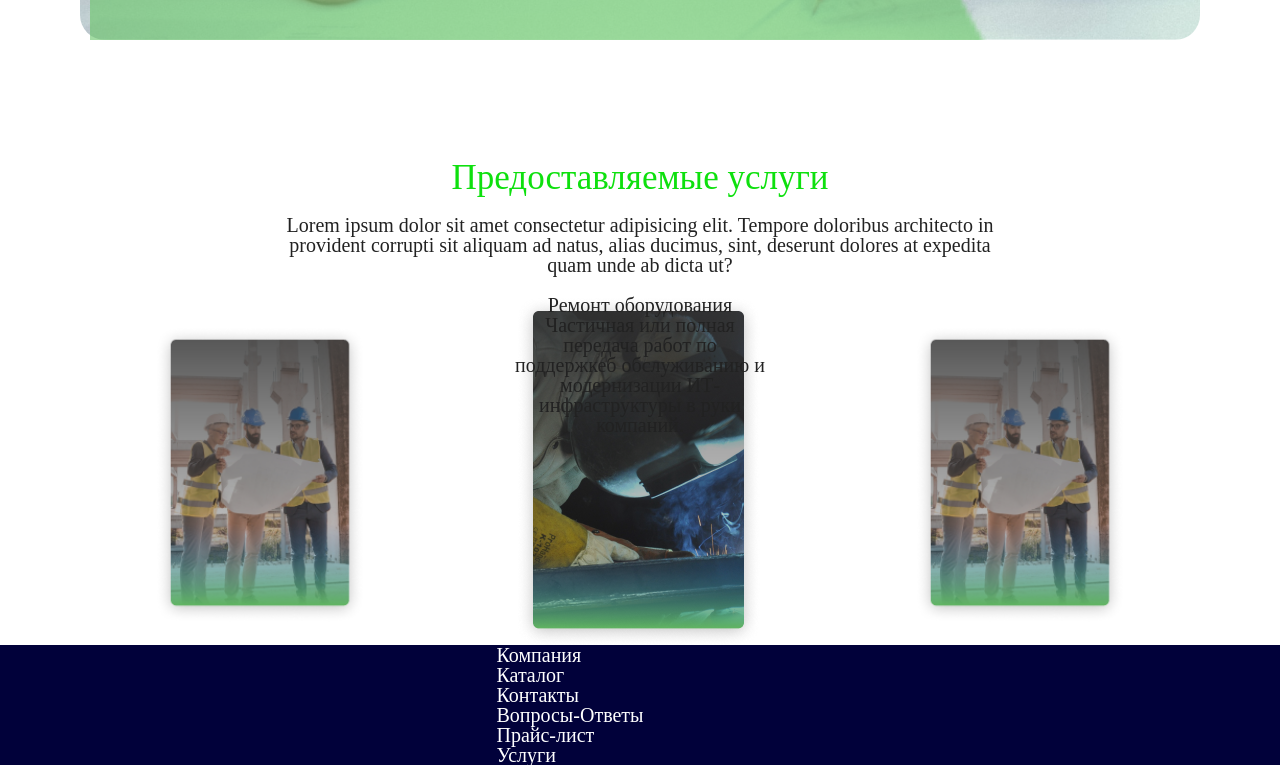
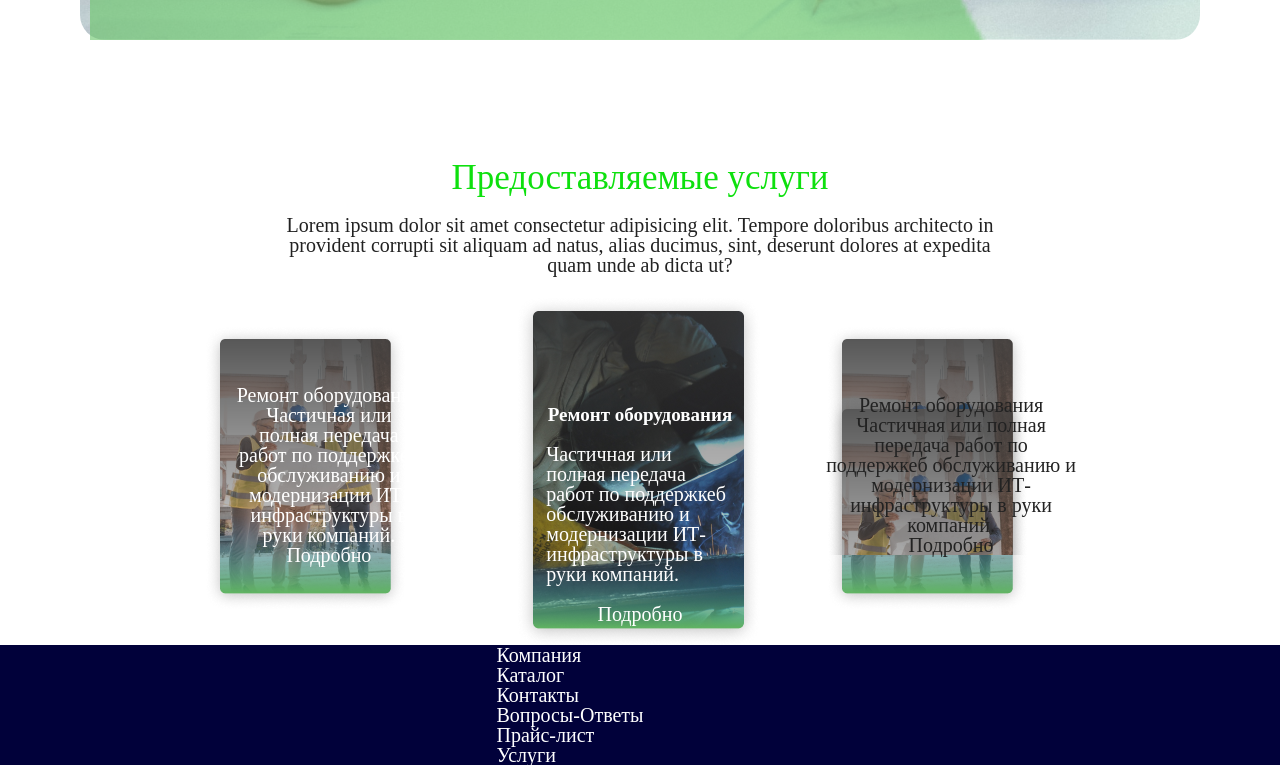
Before and after one commit to dominovocat/homesite, a plain HTML site: page index.html in a window 1280 px wide. Shown: the part 1043-1809 px from the top of the page. Drawn offline with Linux system fonts and the light colour scheme.

Commit message:
Add 2 more images

```diff
--- a/assets/css/services.css
+++ b/assets/css/services.css
@@ -1,39 +1,82 @@
-*{
+* {
   box-sizing: border-box;
 }
-.services{
+.services {
   text-align: center;
   margin: 0 auto;
 }
 
-.our-services{
+.our-services {
   margin: 0 auto;
 }
-.serv{
+.serv {
   font-size: 35px;
   color: var(--accent-color);
 }
-.infoService{
+.infoService {
   margin-bottom: 20px;
   margin-top: 20px;
 }
-.imageSlide{
+.imageSlide {
   display: flex;
+  margin: 0 auto;
+  width: 100%;
 }
-.slideImage{
+.slideImage {
+  display: flex;
+  align-items: center;
+  align-content: center;
   display: none;
+  width: 250px;
+  height: 300px;
 }
-.innerText{
+.firstText {
+  background-image: url(../images/thumb_585\ 4.png);
+  background-repeat: no-repeat;
+}
+.freText {
+  background-image: url(../images/thumb_585\ 4.png);
+  background-repeat: no-repeat;
+}
+.firstImg {
+  width: 75%;
+  margin: auto;
+  color: var(--text-color);
+}
+
+.innerText {
   background-image: url(../images/a48ceba7baf9de7b45d0cbfebecfbb86\ 5.png);
+  background-repeat: no-repeat;
   width: 250px;
   height: 350px;
   margin: 0 auto;
 }
-@media screen and (min-width:768px){
-  .slideImage{
+.innerImg {
+  width: 75%;
+  padding-top: 140px;
+  margin: auto;
+  color: var(--text-color);
+}
+.upperH3 {
+  font-size: 19px;
+  font-weight: 550;
+  padding-bottom: 20px;
+}
+.upperText {
+  text-align: left;
+  margin-bottom: 20px;
+}
+@media screen and (min-width: 768px) {
+  .slideImage {
     display: block;
     margin: 0 auto;
     height: 300px;
     margin-top: 30px;
   }
 }
+
+@media screen and (min-width: 1200px) {
+  .innerImg {
+    padding-top: 110px;
+  }
+}
--- a/index.html
+++ b/index.html
@@ -151,17 +151,33 @@
           ut?</p>
       </article>
     </div>
-    <div class="imageSlide">
-      <img src="./assets/images/thumb_585 4.png" alt="" class="slideImage">
+    <div class="imageSlide col-10">
+      <div class="firstText slideImage">
+        <div class="firstImg">
+          <h3 class="firstUpperH3">Ремонт оборудования</h3>
+          <p class="firstUpperText">Частичная или полная передача работ по поддержкеб обслуживанию и модернизации
+            ИТ-инфраструктуры в руки компаний.</p>
+          <a href="#" class="firstCenterLink">Подробно</a>
+        </div>
+      </div>
       <div class="innerText">
         <div class="innerImg">
           <h3 class="upperH3">Ремонт оборудования</h3>
           <p class="upperText">Частичная или полная передача работ по поддержкеб обслуживанию и модернизации
             ИТ-инфраструктуры в руки компаний.</p>
+          <a href="#" class="centerLink">Подробно</a>
         </div>
       </div>
-      <img src="./assets/images/thumb_585 4.png" alt="" class="slideImage">
-    </div>
+      <div class="freText slideImage">
+        <div class="freText">
+          <div class="freImg">
+            <h3 class="freUpperH3">Ремонт оборудования</h3>
+            <p class="freUpperText">Частичная или полная передача работ по поддержкеб обслуживанию и модернизации
+              ИТ-инфраструктуры в руки компаний.</p>
+            <a href="#" class="freCenterLink">Подробно</a>
+          </div>
+        </div>
+      </div>
   </section>
   <footer class="footer ">
     <div class="footin col-12 col-md-6 col-sm-3">
```
